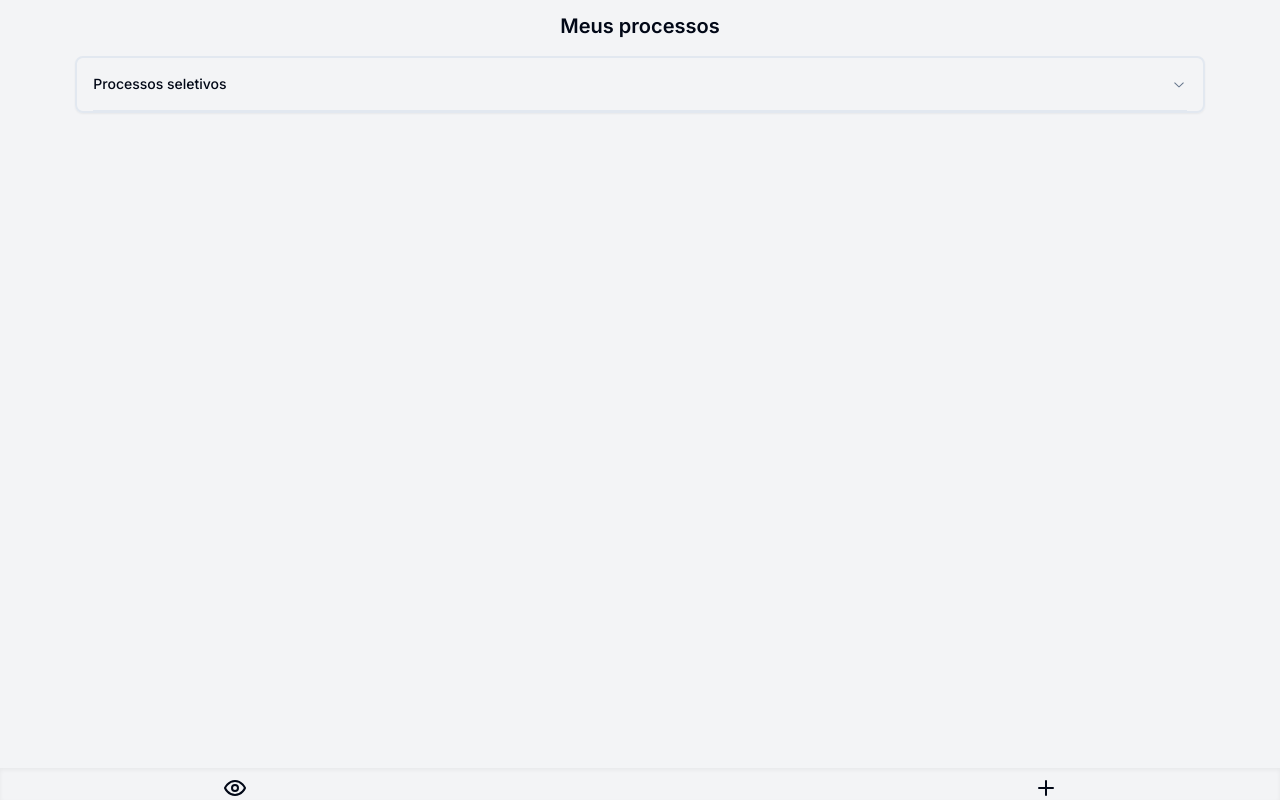
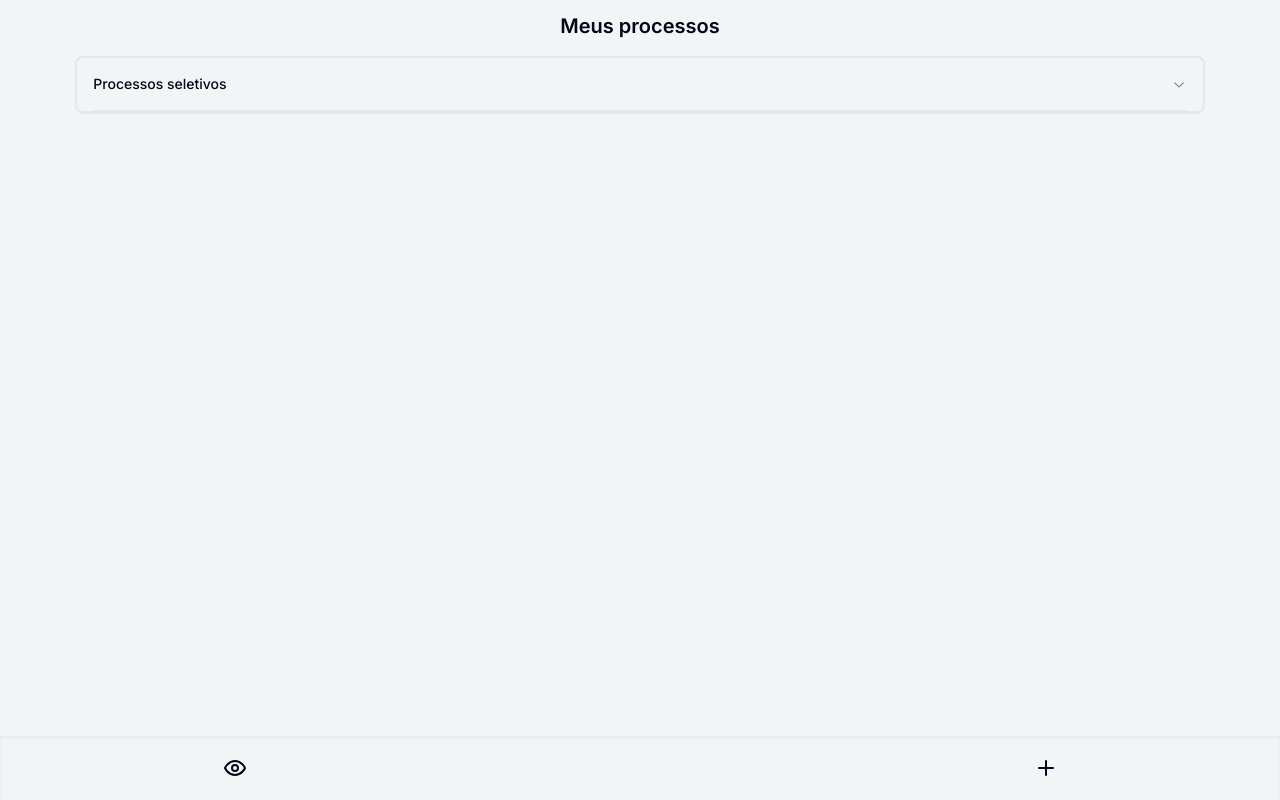
Before and after one commit to JoaoMarcosCS/processosSeletivos, a Next.js app: page / in a window 1280 px wide. Built offline with nearby package versions, Linux system fonts and the light colour scheme.

Commit message:
feat: adicionado pading do bottom da pagina

```diff
--- a/app/footer/footer.tsx
+++ b/app/footer/footer.tsx
@@ -43,7 +43,7 @@ const FormSchema = z.object({
 export const Footer = () => {
 
   return (
-    <div className="w-full justify-around items-center  shadow-inner pt-2 px-6 flex fixed  bottom-0">
+    <div className="w-full justify-around items-center  shadow-inner py-5 px-6 flex fixed  bottom-0">
       <button className="flex justify-center items-center flex-col px-1"><Eye/></button>
       <Separator orientation="vertical" />
       <Dialog>
```
